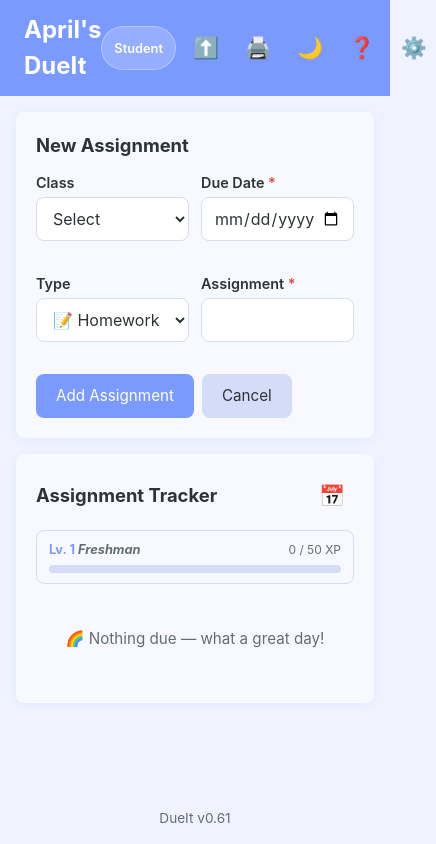
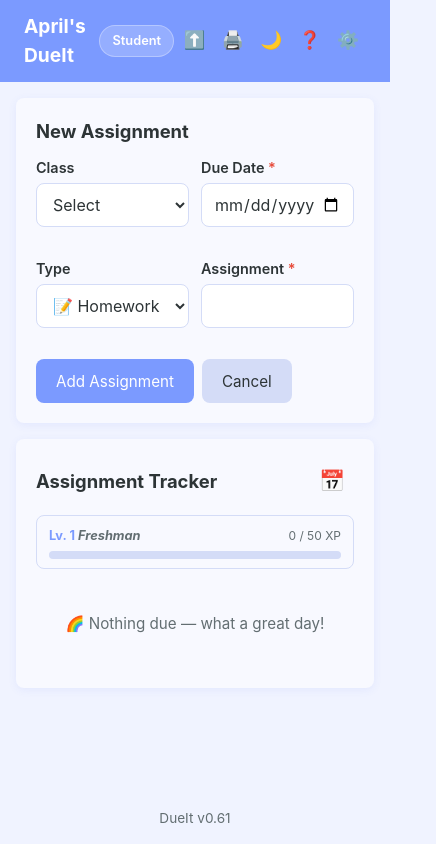
Before and after one commit to sefes-lab/dueit, a website: page index.html in a window 390 px wide. Shown: the whole page, 436 px wide, since content can reach past the window. Drawn offline with Linux system fonts and the light colour scheme.

Commit message:
Fix: compact header icons on mobile to prevent overflow

```diff
--- a/style.css
+++ b/style.css
@@ -270,7 +270,7 @@
   justify-content: space-between;
 }
 .app-header h1 { font-size: 1.5rem; }
-.header-actions { display: flex; gap: 0.5rem; }
+.header-actions { display: flex; gap: 0.35rem; align-items: center; flex-wrap: nowrap; }
 
 .icon-btn {
   background: none; border: none; cursor: pointer;
@@ -279,6 +279,7 @@
   display: inline-flex; align-items: center; justify-content: center;
   border-radius: var(--radius);
   transition: background 0.15s;
+  flex-shrink: 0;
 }
 .icon-btn:hover { background: rgba(255,255,255,0.15); }
 
@@ -511,6 +512,14 @@
 /* ===== Empty State ===== */
 .empty-state { text-align: center; color: var(--clr-muted); padding: 2rem 1rem; font-size: 0.95rem; }
 
+/* ===== Mobile Header (compact icons) ===== */
+@media (max-width: 480px) {
+  .app-header h1 { font-size: 1.2rem; }
+  .header-actions { gap: 0.15rem; }
+  .header-actions .icon-btn { min-width: 36px; min-height: 36px; font-size: 1.1rem; padding: 0.15rem; }
+  .mode-pill { font-size: 0.7rem; padding: 0.15rem 0.5rem; min-height: 28px; }
+}
+
 /* ===== Desktop Layout (768px+) ===== */
 @media (min-width: 768px) {
   .app-layout {
```
